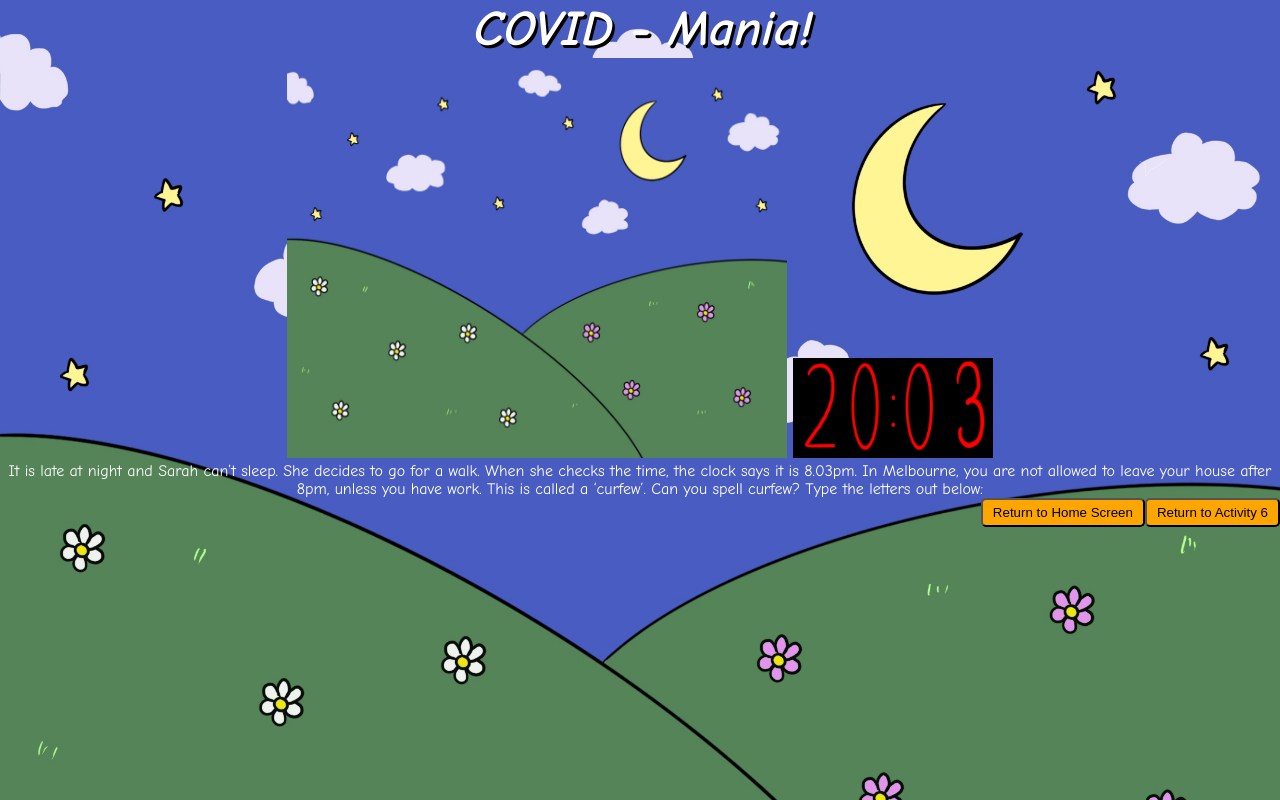
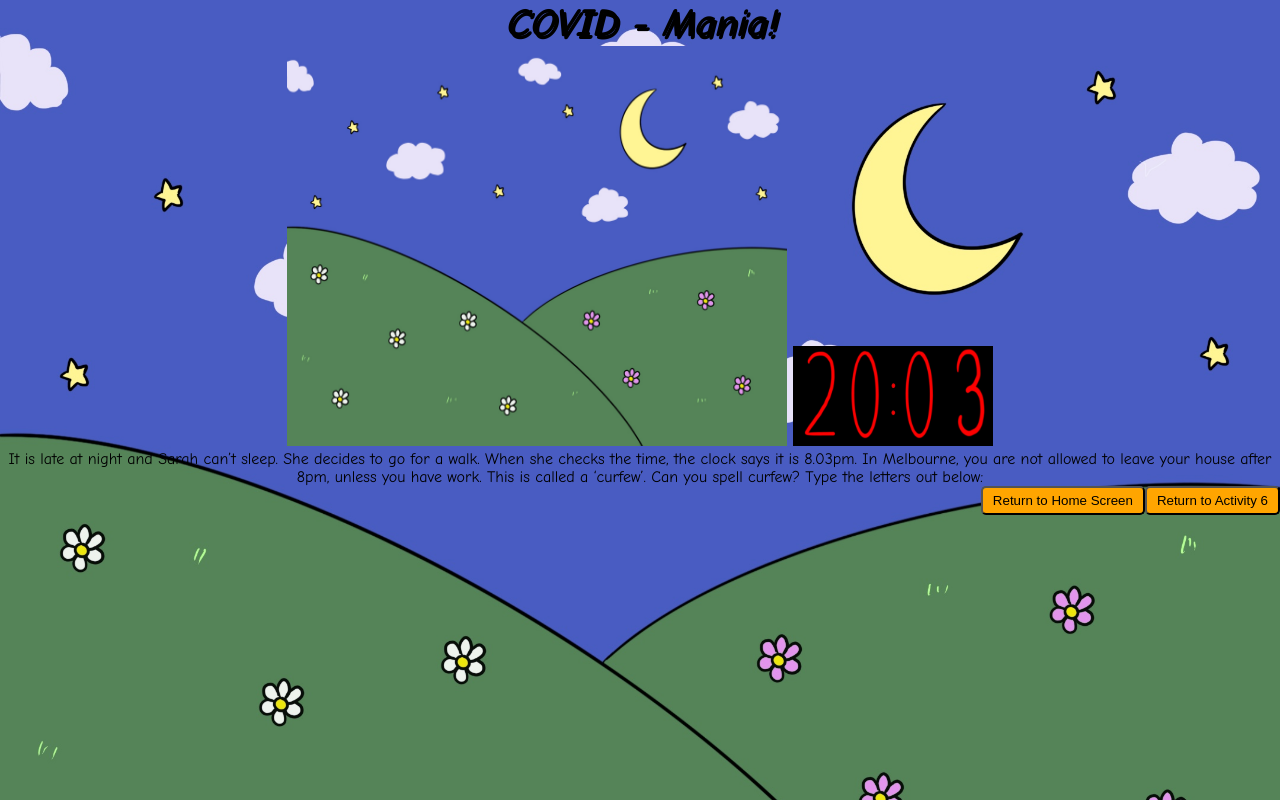
Before and after one commit to abbydineen321/COVID-Mania, a plain HTML site: page Activity7.html in a window 1280 px wide. Drawn offline with nearby package versions, Linux system fonts and the light colour scheme.

Commit message:
Update covid.css

```diff
--- a/style/covid.css
+++ b/style/covid.css
@@ -31,7 +31,7 @@ body.night {
     background-size: cover;
     background-repeat: no-repeat;
     background-attachment: fixed;
-    color: white;
+    color: black;
 }
 /* content */
 
@@ -40,7 +40,7 @@ h2 {
     font-style: italic;
     text-decoration: inherit;
     text-shadow: 2.5px 2.5px black;
-    font-size: 50px;
+    font-size: 40px;
 }
 
 .title {
```
